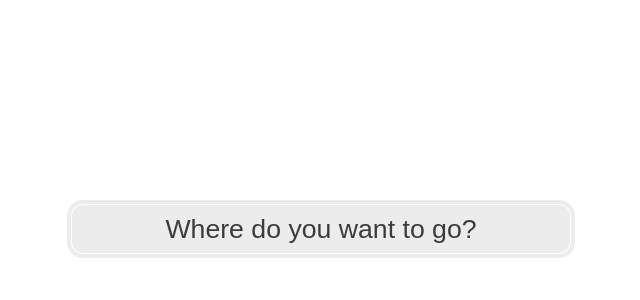
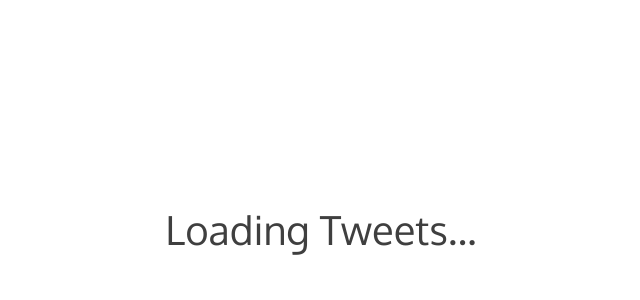
Before and after one commit to fuyumaou/Big-Data-and-Twitter, a Flask app: page / in a window 1280 px wide. Shown: the part 171-471 px from the top of the page, without its empty margins (319-959 px from the left). Run offline with Flask 2, Linux system fonts and the light colour scheme; some libraries are stand-ins or nearby versions.

Commit message:
Added Loading message while tweets are loaded (prevents freezing/slow downs)

```diff
--- a/static/css/style.css
+++ b/static/css/style.css
@@ -269,6 +269,19 @@ img {
 	font-size: 20pt;
 	text-align: center;
 	color: rgba(0,0,0,0.8);
+	border-radius: 12px;
+	outline: none;
+	border: 1px solid white;
+	box-shadow: 0px 0px 0px 4px rgba(200,200,200,0.35);
+}
+
+#landing-box:focus {
+	/*border-color: rgb( 0, 178, 255);*/
+	background-color: rgba(200,200,200,0.5);
+	box-shadow: 0px 0px 0px 0px rgba(200,200,200,0.4);
+}
+
+.landing-content {
 	position: absolute;
 	margin: 0;
 	top: 50%;
@@ -276,17 +289,14 @@ img {
 	margin-right: -50%;
 	transform: translate(-50%,-50%);
 	z-index: 4;
-	border-radius: 12px;
-	outline: none;
-	border: 1px solid white;
-	box-shadow: 0px 0px 0px 4px rgba(200,200,200,0.35);
 	transition: all 750ms;
 }
 
-#landing-box:focus {
-	/*border-color: rgb( 0, 178, 255);*/
-	background-color: rgba(200,200,200,0.5);
-	box-shadow: 0px 0px 0px 0px rgba(200,200,200,0.4);
+h1.landing-content {
+	opacity: 0.75;
+	font-size: 30pt;
+	font-weight: 400;
+	padding: 10px;
 }
 
 ::-webkit-input-placeholder { /* WebKit browsers */
--- a/static/js/map.js
+++ b/static/js/map.js
@@ -214,6 +214,27 @@ var initializeMap = function() {
 			features: gj
 		});
 		updateLocation();
+		$("#landing-wrapper").html('<input id="landing-box" class="landing-content" type="text" placeholder="Where do you want to go?">');
+		var searchBox = new google.maps.places.SearchBox(document.getElementById("landing-box"));
+
+		google.maps.event.addListener(searchBox, "places_changed", function() {
+			var place = searchBox.getPlaces()[0];
+
+			if (!place.geometry) return;
+
+			if (place.geometry.viewport) {
+				map.fitBounds(place.geometry.viewport);
+			} else {
+				map.setCenter(place.geometry.location);
+				map.setZoom(15);
+			}
+		});
+		$("#landing-box").keyup(function(e) {
+			if (e.keyCode == 13) removeLanding();
+		});
+		$("#landing-wrapper").on("click", function(e) {
+			if (!$(e.target).is("#landing-box")) removeLanding();
+		});
 	});
 
 	 var tweetsOnScreen = []; //a list of all tweets on the screen for faster searching
@@ -337,22 +358,6 @@ var initializeMap = function() {
 	var autocomplete = new google.maps.places.Autocomplete(input);
 	autocomplete.bindTo("bounds", map);
 
-	var searchBox = new google.maps.places.SearchBox(document.getElementById("landing-box"));
-
-	google.maps.event.addListener(searchBox, "places_changed", function() {
-		var place = searchBox.getPlaces()[0];
-
-		if (!place.geometry) return;
-
-		if (place.geometry.viewport) {
-			map.fitBounds(place.geometry.viewport);
-		} else {
-			map.setCenter(place.geometry.location);
-			map.setZoom(15);
-		}
-	});
-
-
 	var infowindow = new google.maps.InfoWindow();
 	var marker = new google.maps.Marker({
 		map: map
@@ -407,7 +412,6 @@ var initializeMap = function() {
 	fsw.on("click", fsw.flip);
 
 	$( ".tab" ).on( "click", function(e) {
-		var currentTabId = $(this).attr( "id" );
 		if (currentTabId !== "languages-tab") fsw.set(false);
 	} );
 
--- a/templates/map.html
+++ b/templates/map.html
@@ -9,7 +9,7 @@
 		<link href='http://fonts.googleapis.com/css?family=Oxygen:700,400,300' rel='stylesheet' type='text/css'>
 		<link rel="stylesheet" type="text/css" href="static/css/jqcloud.css" />
 		<!--link rel="stylesheet" href="static/css/gmaps-sidebar.css" /-->
-		<link rel="stylesheet" type="text/css" href="static/css/style.css"></style>
+		<link rel="stylesheet" type="text/css" href="static/css/style.css">
 		<!--<script type="text/javascript"
 			src="https://maps.googleapis.com/maps/api/js?key=AIzaSyCZ1QG7SEdSi66Tr0IE5ehHUpnoAbEQcnE">
 		</script>-->
@@ -33,7 +33,7 @@
 					<h2>Click on a place to find tweets and sentiment about it</h2>
 					<p>For more help click the About + FAQ tab above</p>
 				</div>
-				<div id="places-bar"><canvas id="sentiment-canvas" width="250px" height="20px"></canvas></div>
+				<div id="places-bar"><canvas id="sentiment-canvas" width="250" height="20"></canvas></div>
 				<div id="places-account"></div>
 			</div>
 			<div id="languages-page" class="sidebar-page">
@@ -72,12 +72,12 @@
 				<img src="static/img/ox_brand4_rev.gif" alt="University of Oxford" style="margin-bottom:15px;float:right;">
 			</div>
 		</div>
-		<canvas id="circle-canvas" width="360px" height="360px"></canvas>
+		<canvas id="circle-canvas" width="360" height="360"></canvas>
 		<div id="landing-wrapper">
-			<input id="landing-box" type="text" placeholder="Where do you want to go?">
+			<h1 class="landing-content">Loading Tweets...</h1>
 		</div>
 
-		<script src="https://maps.googleapis.com/maps/api/js?v=3&libraries=places"></script>
+		<script src="https://maps.googleapis.com/maps/api/js?v=3&amp;libraries=places"></script>
 		<script type="text/javascript" src="static/js/jquery-2.1.3.min.js"></script>
 		<script type="text/javascript" src="static/js/circle.js"></script>
 		<script type="text/javascript" src="http://platform.twitter.com/widgets.js"></script>
@@ -85,11 +85,22 @@
 		<script type="text/javascript" src="static/js/jqcloud-1.0.4.min.js"></script>
 
 		<script type="text/javascript">
+		var currentTabId;
+		var removeLanding = function() {
+			$("pac-input").show();
+			$("#pac-input").val($("#landing-box").val());
+			$(".pac-container, #menu, #header, #pac-input, #sidebar, #map-canvas").removeClass("landing");
+			$("#landing-wrapper").css("display", "none");
+			$("#sidebar").css("left", "0px");
+			$("#languages-tab, #languages-page").addClass("selected");
+			currentTabId = "languages-tab";
+			$("#circle-canvas").show();
+		};
 		$( document ).ready( function() {
 			// Draws placeholder segments while loading from db
 			$("#circle-canvas").hide();
 			drawLangaugeSegments( [] );
-				var currentTabId = $( ".tab.selected" ).attr("id");
+			// var currentTabId = $( ".tab.selected" ).attr("id");
 
 			$( ".tab" ).on( "click", function(e) {
 				var oldTab = $( ".tab.selected" ),
@@ -175,14 +186,6 @@
 				$("#circle-canvas").show();
 			};
 
-				$("#landing-box").keyup(function(e) {
-					if (e.keyCode == 13) removeLanding();
-				});
-
-				$("#landing-wrapper").on("click", function(e) {
-					if (!$(e.target).is("#landing-box")) removeLanding();
-				});
-
 		} );
 		</script>
 	</body>
```
Lines whose indentation alone changed are shown as unchanged.
